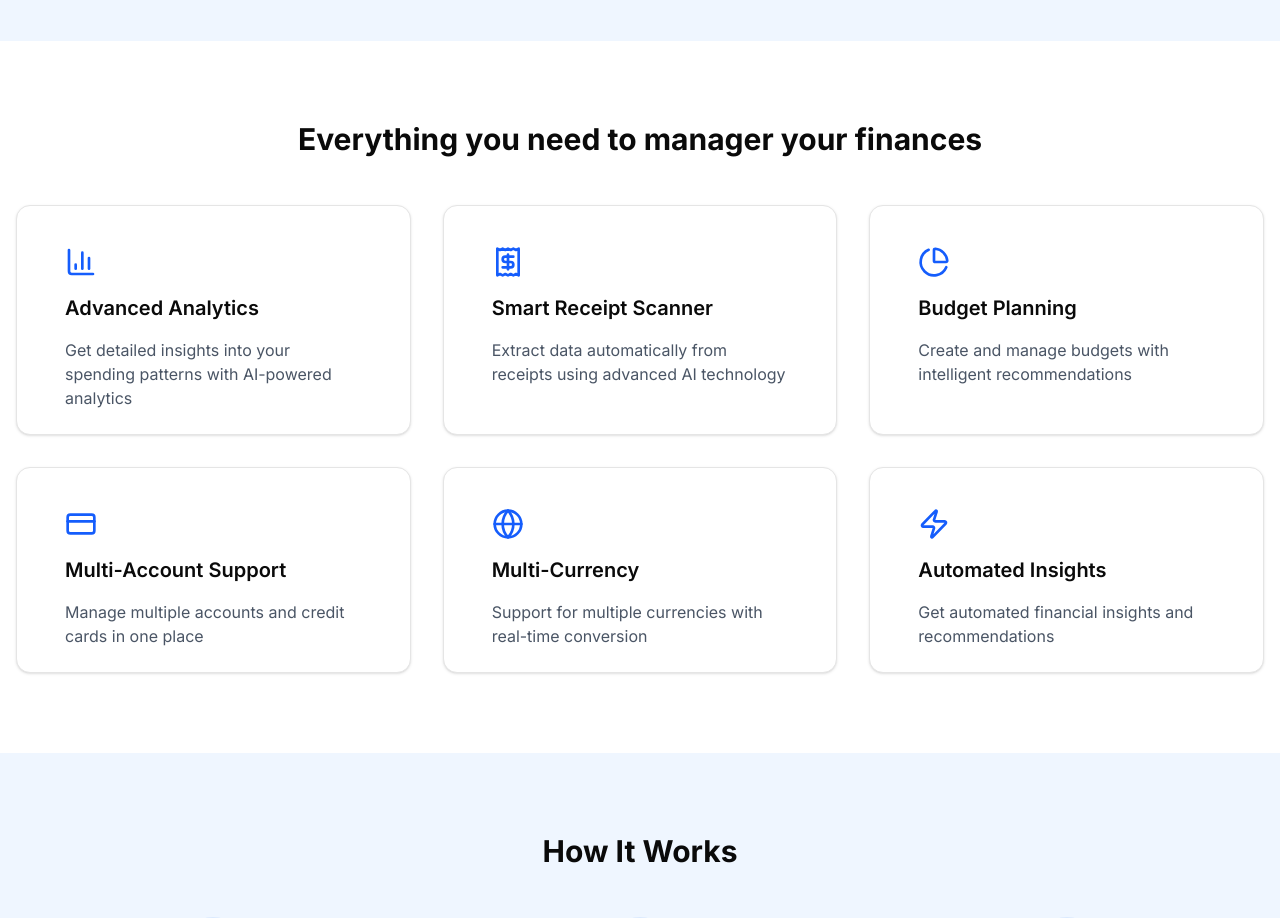
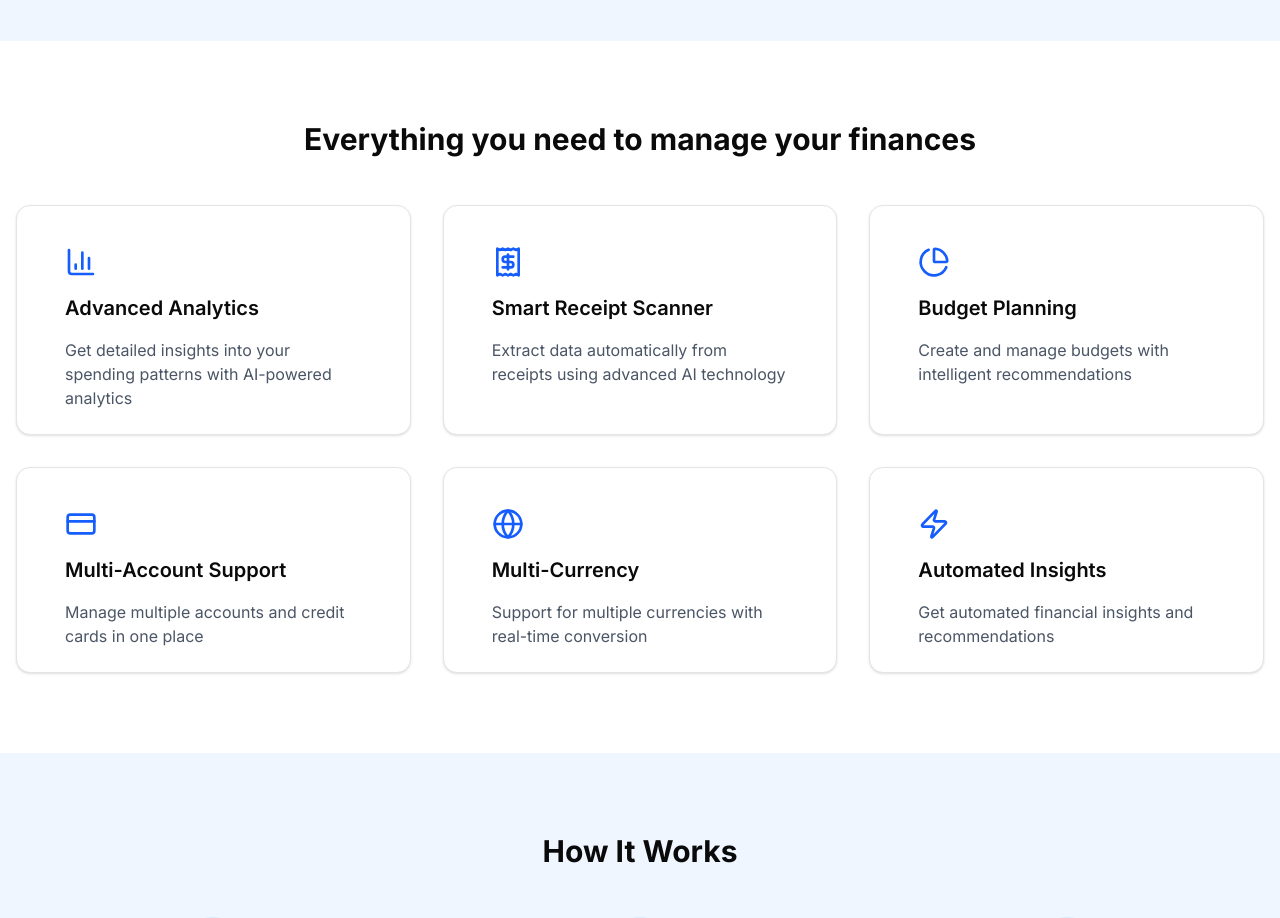
Before and after one commit to anmolkr7/FinSight, a Next.js app: page / in a window 1280 px wide. Shown: the part 1480-2398 px from the top of the page. Built offline with nearby package versions, Linux system fonts and the light colour scheme; no server answers.

Commit message:
fixed typo

```diff
--- a/app/page.jsx
+++ b/app/page.jsx
@@ -26,7 +26,7 @@ export default function Home() {
         <section className="py-20">
               <div className="container mx-auto px-4">
                 <h2 className="text-3xl font-bold text-center mb-12">
-                  Everything you need to manager your finances
+                  Everything you need to manage your finances
                 </h2>
                 <div className="grid grid-cols-1 md:grid-cols-2 lg:grid-cols-3 gap-8">
                   {featuresData.map((feature, index) =>(
```
